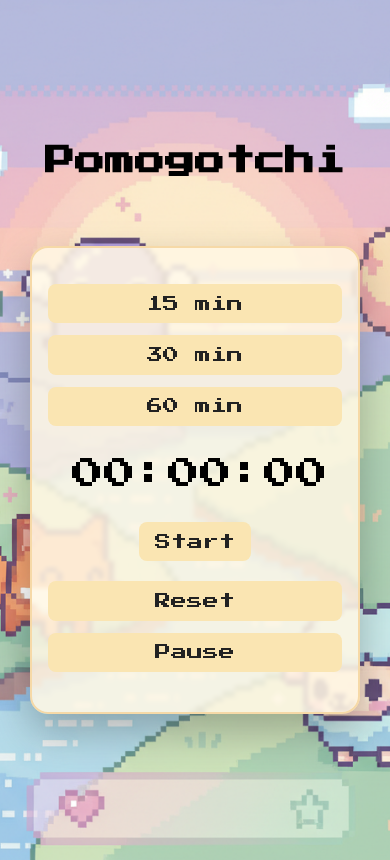
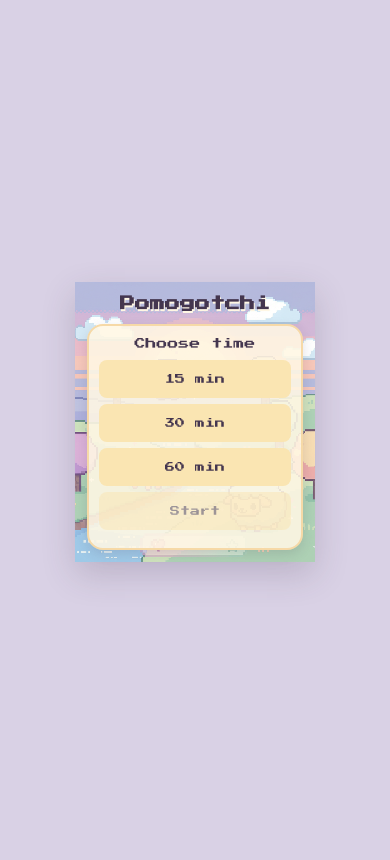
Before and after one commit to rachaa00/pomogotchi, a plain HTML site: page index.html in a window 390 px wide. Drawn offline with Linux system fonts and the light colour scheme.

Commit message:
feat: add portable Pomogotchi UI

```diff
--- a/index.html
+++ b/index.html
@@ -1,32 +1,45 @@
-<html>
+<!doctype html>
+<html lang="en">
 <head>
+  <meta charset="utf-8">
+  <meta name="viewport" content="width=device-width, initial-scale=1">
+  <title>Pomogotchi</title>
+  <link href="https://fonts.googleapis.com/css2?family=Press+Start+2P&display=swap" rel="stylesheet">
   <link rel="stylesheet" href="main.css">
-        <link href="https://fonts.googleapis.com/css2?family=Pixelify+Sans:wght@400..700&display=swap" rel="stylesheet">
-        <link href="https://fonts.googleapis.com/css2?family=Press+Start+2P&family=Space+Grotesk:wght@400;500;600&display=swap" rel="stylesheet">
-        <meta name="viewport" content="width=device-width, initial-scale=1">
 </head>
-
 <body>
+  <main class="preview" aria-label="Pomogotchi, 240 by 280 pixel preview">
     <h1>Pomogotchi</h1>
-        <main class="card">
-            <div class="btns">
-                <button id = "btn15" >15 min</button>
-                <button id = "btn30" >30 min</button>
-                <button id = "btn60" >60 min</button>
+    <div class="card">
+      <section id="choose-screen" class="screen" aria-labelledby="choose-title">
+        <h2 id="choose-title" tabindex="-1">Choose time</h2>
+        <div class="durations" role="group" aria-label="Session duration">
+          <button id="btn15" data-minutes="15" aria-pressed="false">15 min</button>
+          <button id="btn30" data-minutes="30" aria-pressed="false">30 min</button>
+          <button id="btn60" data-minutes="60" aria-pressed="false">60 min</button>
         </div>
-            <div class="maintimer">
-                <p id = "timer">00:00:00</p>
+        <button id="btnStart" disabled>Start</button>
+      </section>
+      <section id="focus-screen" class="screen" aria-labelledby="focus-title" hidden>
+        <h2 id="focus-title" tabindex="-1">Focus time</h2>
+        <p id="timer" role="timer" aria-label="0 minutes 0 seconds remaining">00:00</p>
+        <p class="message">Stay focused!</p>
+        <div class="actions">
+          <button id="btnPause">Pause</button>
+          <button id="btnReset">Reset</button>
         </div>
-            <div>
-                <button id = "btnStart">Start</button>
+      </section>
+      <section id="done-screen" class="screen" aria-labelledby="done-title" hidden>
+        <h2 id="done-title" tabindex="-1">Time is up!</h2>
+        <p class="message celebration">Great job!</p>
+        <div class="actions">
+          <button id="btnAgain">Again</button>
+          <button id="btnHome">Home</button>
         </div>
-            <div class="resetPauseBtn">
-                <button id = "btnReset">Reset</button>
-                <button id = "btnPause">Pause</button>
+      </section>
     </div>
   </main>
-        <audio id="timerSound" src="sounds/end-sound.mp3"></audio>
+  <audio id="timerSound" src="sounds/end-sound.mp3" preload="auto"></audio>
   <script src="main.js"></script>
 </body>
-
 </html>
--- a/main.css
+++ b/main.css
@@ -1,139 +1,70 @@
+* { box-sizing: border-box; }
 body {
-    font-family: "Press Start 2P", system-ui, sans-serif;
-    text-align: center;
-    background-size: cover;
-    background-position: center;
-    background-image: url(Images/background.png);
-    display: flex;
-    flex-direction: column;
-    align-items: center;
-    justify-content: center;
-    min-height: 100vh;
-    padding: 20px;
-    box-sizing: border-box;
+  margin: 0;
+  min-height: 100vh;
+  min-height: 100dvh;
+  display: grid;
+  place-items: center;
+  background: #d9d1e5;
+  color: #44364f;
+  font-family: "Press Start 2P", monospace;
+  text-align: center;
 }
-
-h1{
-    margin-top:0px;
-    font-family: "Press Start 2P", system-ui, sans-serif;
-    font-optical-sizing: auto;
-    font-weight: bold;
-    font-style: normal;
-    font-size: clamp(24px, 4vw, 50px);
+/* Fixed device viewport, independent of the browser window. */
+.preview {
+  width: 240px;
+  height: 280px;
+  padding: 12px;
+  background: url("Images/mobile-background.png") center / cover;
+  image-rendering: pixelated;
+  box-shadow: 0 12px 32px #44364f33;
 }
-
+h1 {
+  margin: 0 0 10px;
+  font-size: 15px;
+  line-height: 20px;
+  text-shadow: 1px 2px #fff7e4;
+}
 .card {
-    background: rgba(255, 247, 228, 0.85);
-    border-radius: 18px;
-    padding: 20px 6vw 60px;
-    box-shadow: 0 18px 40px rgba(0, 0, 0, 0.25);
-    backdrop-filter: blur(2px);
-    max-width: 520px;
-    width: min(520px, 90vw);
-    border: 2px solid #f6d9a7;
-    margin-top: 50px;
+  height: 226px;
+  padding: 10px;
+  border: 2px solid #f6d9a7;
+  border-radius: 16px;
+  background: rgba(255, 247, 228, 0.88);
+  box-shadow: 0 4px 12px #44364f26;
 }
-
-.btns {
-    display:flex;
-    flex-direction: row;
-    gap: 20px;
-    justify-content: center;
-    margin-top: 20px;
+.screen { height: 100%; display: flex; flex-direction: column; gap: 6px; }
+[hidden] { display: none !important; }
+h2 { margin: 0 0 2px; font-size: 11px; line-height: 16px; font-weight: normal; }
+.durations, .actions { display: flex; flex-direction: column; gap: 6px; }
+.actions { margin-top: auto; }
+button {
+  width: 100%;
+  min-height: 38px;
+  padding: 4px;
+  border: 2px solid transparent;
+  border-radius: 8px;
+  background: #fae5b2;
+  color: #44364f;
+  font: inherit;
+  font-size: 10px;
+  line-height: 16px;
+  cursor: pointer;
+  touch-action: manipulation;
+  -webkit-tap-highlight-color: transparent;
 }
-
-p {
-    font-family: "Press Start 2P", system-ui, sans-serif;
-    font-optical-sizing: auto;
-    font-weight: normal;
-    font-style: normal;
-    font-size: 30px;
+button[aria-pressed="true"] {
+  border-color: #806292;
+  background: #f6d9a7;
+  box-shadow: inset 0 0 0 1px #fff7e4;
 }
-
-button {
-  background-color: #fae5b2;
-  position: relative;
-  font-family: "Press Start 2P", system-ui, sans-serif;
-  color: #222;
-  border: none;
-  padding: clamp(10px, 3vw, 30px) clamp(16px, 4vw, 50px);
-  border-radius: 8px;
-  font-size: clamp(16px, 3.5vw, 30px);
-  cursor: pointer;
-  transition: transform 0.08s ease, box-shadow 0.08s ease, background-color 0.2s ease;
+button:disabled { opacity: 0.5; cursor: default; }
+button:focus-visible { outline: 2px solid #806292; outline-offset: 1px; }
+h2:focus { outline: none; }
+button:active:not(:disabled) { transform: translateY(1px); }
+#timer { margin: 12px 0 4px; font-size: 32px; line-height: 48px; }
+.message { margin: 0; font-size: 10px; line-height: 18px; }
+.celebration { margin-top: 28px; color: #705583; }
+@media (hover: hover) {
+  button:hover:not(:disabled) { box-shadow: 0 2px 5px #44364f33; }
 }
-
-button:hover {
-  background-color: #fae5b2;
-  box-shadow: 0 4px 8px rgba(0,0,0,0.2);
-}
-
-button:active {
-  transform: translateY(1px) scale(0.98);
-  box-shadow: 0 2px 4px rgba(0,0,0,0.2);
-}
-
-.maintimer {
-    display: flex;
-    flex-direction: row;
-    justify-content: center;
-    align-items: center;
-    margin-top: 0px;
-    gap: 8px;
-}
-
-#timer{
-    padding-left: 20px;
-    padding-right: 10px;
-    font-size: clamp(40px, 8vw, 80px);
-    /* margin-top: 150px; */
-}
-
-.resetPauseBtn {
-    display: flex;
-    flex-direction: row;
-    gap: 20px;
-    justify-content: center;
-    margin-bottom: 0px;
-}
-
-#btnStart {
-    margin-bottom: 20px;
-}
-
-.resetPauseBtn {
-    display: flex;
-    flex-direction: row;
-    gap: 20px;
-    justify-content: center;
-    margin-bottom: 0px;
-}
-
-@media (max-width: 520px) {
-  .btns, .resetPauseBtn {
-    flex-direction: column;
-    gap: 12px;
-  }
-
-  .card {
-    width: calc(100% - 40px);
-    padding: 16px 4vw 40px;
-    margin-left: 16px;
-    margin-right: 16px;
-  }
-
-  #timer {
-    font-size: 32px;
-  }
-
-  h1{
-    font-size: 30px;
-  }
-
-  body{
-    background-size: cover;
-    background-position: center;
-    background-image: url(Images/mobile-background.png);
-  }
-
-}
--- a/main.js
+++ b/main.js
@@ -1,107 +1,133 @@
-const secondEl = document.getElementById('timer');
-
-let second = Number(secondEl.innerText);
-
-const btn15 = document.getElementById('btn15');
-const btn30 = document.getElementById('btn30');
-const btn60 = document.getElementById('btn60');
-const btnStart = document.getElementById('btnStart');
-const btnReset = document.getElementById('btnReset');
-const btnPause = document.getElementById('btnPause');
-const sound = document.getElementById("timerSound");
-
-
-let selectedSeconds = 0;
-let remainingSeconds = 0;
-let intervalId = null;
-
-//main countdown function
-
-function startCountdown(totalSeconds) {
-  if (intervalId !== null)
-    return;
-    remainingSeconds = totalSeconds;
-
-  intervalId = setInterval(() => {
-    if (remainingSeconds < 0) {
-      clearInterval(intervalId);
-      intervalId = null;
-      secondEl.innerText = "Time is up!";
-      sound.currentTime = 0;
-      sound.play().catch(() => {});
-      selectedSeconds = 0;
-      remainingSeconds = 0;
+// Timer model: milliseconds and deadline, independent of the DOM.
+function createTimer({ now, schedule, cancel, onUpdate, onComplete }) {
+  let state = 'idle';
+  let remainingMs = 0;
+  let deadline = 0;
+  let intervalId = null;
+  function clearTicker() {
+    if (intervalId !== null) cancel(intervalId);
+    intervalId = null;
+  }
+  function update() {
+    if (state !== 'running') return;
+    remainingMs = Math.max(0, deadline - now());
+    if (remainingMs === 0) {
+      state = 'finished';
+      clearTicker();
+      onUpdate(0, state);
+      onComplete();
       return;
     }
-
-    const hours = Math.floor(remainingSeconds / 3600);
-    const minutes = Math.floor((remainingSeconds % 3600) / 60);
-    const seconds = remainingSeconds % 60;
-
-    const h = String(hours).padStart(2, "0");
-    const m = String(minutes).padStart(2, "0");
-    const s = String(seconds).padStart(2, "0");
-
-    secondEl.innerText = `${h}:${m}:${s}`;
-    console.log(`${h}:${m}:${s}`);
-
-    remainingSeconds--; // passa 1 secondo
-  }, 1000);
+    onUpdate(remainingMs, state);
+  }
+  function run() {
+    deadline = now() + remainingMs;
+    state = 'running';
+    intervalId = schedule(update, 100);
+    update();
+  }
+  return {
+    start(durationMs) {
+      if (state === 'running' || state === 'paused' || !(durationMs > 0)) return false;
+      remainingMs = durationMs;
+      run();
+      return true;
+    },
+    pause() {
+      if (state !== 'running') return;
+      update();
+      if (state !== 'running') return;
+      clearTicker();
+      state = 'paused';
+      onUpdate(remainingMs, state);
+    },
+    resume() { if (state === 'paused') run(); },
+    reset() {
+      clearTicker();
+      state = 'idle';
+      remainingMs = 0;
+      onUpdate(0, state);
+    },
+    refresh: update,
+    get state() { return state; }
+  };
 }
 
-
-//buttons
-
-
-btn15.addEventListener("click", function() {
-  selectedSeconds = 15 * 60;
-  secondEl.innerText = "00:15:00";
-});
-
-
-btn30.addEventListener("click", function() {
-  selectedSeconds = 30 * 60;
-  secondEl.innerText = "00:30:00";
-});
-
-btn60.addEventListener("click", function() {
-  selectedSeconds = 60 * 60;
-  secondEl.innerText = "01:00:00";
-});
-
-
-btnStart.addEventListener("click", function() {
-  const startFrom = remainingSeconds > 0 ? remainingSeconds : selectedSeconds;
-  if (startFrom > 0) startCountdown(startFrom);
-});
-
-btnReset.addEventListener("click", function() {
-  if (intervalId) {
-    clearInterval(intervalId);
-    intervalId = null;
-  }
-  remainingSeconds = 0;
-  selectedSeconds = 0;
-  isPaused = false;
-  btnPause.innerText = "Pause";
-  secondEl.innerText = "00:00:00";
-});
-
-let isPaused = false;
-
-btnPause.addEventListener("click", function() {
-  if (intervalId===null && !isPaused) {
-    return;
-  }
-
-  if (!isPaused) {
-    clearInterval(intervalId);
-    intervalId = null;
-    isPaused = true;
-    btnPause.innerText = "Resume";
-  } else {
-    isPaused = false;
-    btnPause.innerText = "Pause";
-    startCountdown(remainingSeconds);
+// View/controller: navigation, selection and user interaction.
+const screens = {
+  choose: document.getElementById('choose-screen'),
+  focus: document.getElementById('focus-screen'),
+  done: document.getElementById('done-screen')
+};
+const timerDisplay = document.getElementById('timer');
+const startButton = document.getElementById('btnStart');
+const pauseButton = document.getElementById('btnPause');
+const durationButtons = document.querySelectorAll('[data-minutes]');
+const sound = document.getElementById('timerSound');
+let selectedMinutes = 0;
+let currentScreen = 'choose';
+function showScreen(name) {
+  currentScreen = name;
+  Object.entries(screens).forEach(([key, screen]) => { screen.hidden = key !== name; });
+  screens[name].querySelector('h2').focus({ preventScroll: true });
+}
+function stopSound() {
+  sound.pause();
+  sound.currentTime = 0;
+}
+const timer = createTimer({
+  now: () => performance.now(),
+  schedule: (callback, delay) => setInterval(callback, delay),
+  cancel: id => clearInterval(id),
+  onUpdate(remainingMs, state) {
+    // Round up seconds so 00:00 appears only at the actual deadline.
+    const totalSeconds = Math.ceil(remainingMs / 1000);
+    const minutes = Math.floor(totalSeconds / 60);
+    const seconds = totalSeconds % 60;
+    timerDisplay.textContent = `${String(minutes).padStart(2, '0')}:${String(seconds).padStart(2, '0')}`;
+    timerDisplay.setAttribute('aria-label', `${minutes} minutes ${seconds} seconds remaining`);
+    pauseButton.textContent = state === 'paused' ? 'Resume' : 'Pause';
+  },
+  onComplete() {
+    showScreen('done');
+    sound.currentTime = 0;
+    sound.play().catch(() => {});
   }
 });
+durationButtons.forEach(button => {
+  button.addEventListener('click', () => {
+    if (currentScreen !== 'choose') return;
+    selectedMinutes = Number(button.dataset.minutes);
+    durationButtons.forEach(item => item.setAttribute('aria-pressed', String(item === button)));
+    startButton.disabled = false;
+  });
+});
+function startSession() {
+  if (!selectedMinutes || !['choose', 'done'].includes(currentScreen)) return;
+  stopSound();
+  // Prime audio silently during the user gesture for browser autoplay rules.
+  sound.muted = true;
+  sound.play().then(() => {
+    sound.pause();
+    sound.currentTime = 0;
+    sound.muted = false;
+  }).catch(() => { sound.muted = false; });
+  if (timer.start(selectedMinutes * 60000)) showScreen('focus');
+}
+function goHome() {
+  timer.reset();
+  stopSound();
+  showScreen('choose');
+}
+startButton.addEventListener('click', startSession);
+document.getElementById('btnAgain').addEventListener('click', startSession);
+document.getElementById('btnReset').addEventListener('click', goHome);
+document.getElementById('btnHome').addEventListener('click', goHome);
+pauseButton.addEventListener('click', () => {
+  if (currentScreen !== 'focus') return;
+  if (timer.state === 'paused') timer.resume();
+  else timer.pause();
+});
+document.addEventListener('visibilitychange', () => {
+  if (!document.hidden) timer.refresh();
+});
```
Lines whose indentation alone changed are shown as unchanged.
